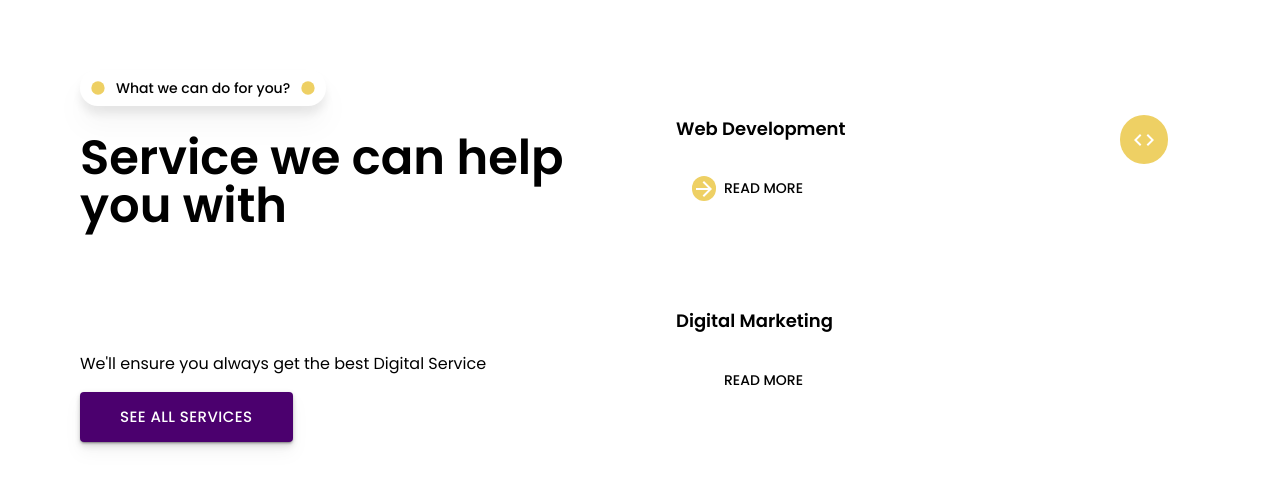
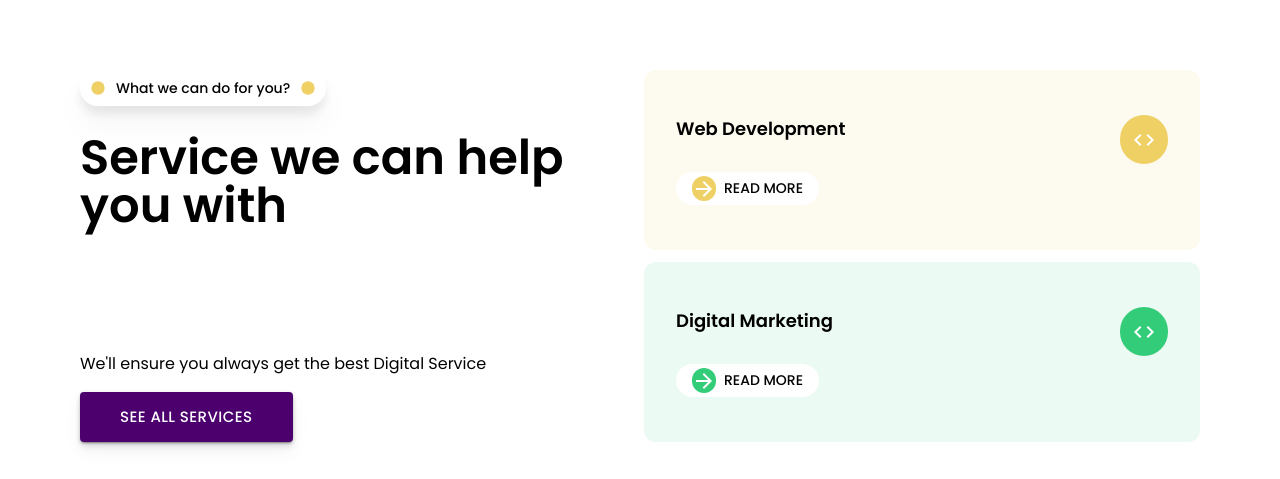
Before and after one commit to abhisonar/adytronic-media, a React (Create React App) app: page / in a window 1280 px wide. Shown: the part 1016-1495 px from the top of the page. Built offline with nearby package versions, Linux system fonts and the light colour scheme.

Commit message:
changed service hover ui

```diff
--- a/src/app/home/service-section/service-section.component.tsx
+++ b/src/app/home/service-section/service-section.component.tsx
@@ -35,19 +35,20 @@ const ServicesSection = () => {
       <div className="flex flex-col gap-3 mt-5 w-full lg:items-end basis-1/2 lg:mt-0">
         {SERVICES_DATA.map((item, index) => (
           <div
-            className={`flex flex-col gap-2 p-3 justify-center w-full  bg-${item.statusColor}-lighter rounded-xl max-w-[700px] lg:h-[180px] lg:p-8 lg:justify-center `}>
+            className={`flex flex-col gap-2 p-3 justify-center w-full  ${item.bgColor} rounded-xl max-w-[700px] lg:h-[180px] lg:p-8 lg:justify-center `}
+            key={index}>
             <div className="flex justify-between">
               <span className="font-semibold text-md lg:text-lg">{item.title}</span>
-              <div className={`bg-${item.statusColor}-default p-3 rounded-full text-white text-md`}>
+              <div className={` ${item.iconBgColor} p-3 rounded-full text-white text-md`}>
                 {item.icon}
               </div>
             </div>
             <div className="flex gap-2 items-center bg-white w-fit px-4 py-1 rounded-full cursor-pointer">
-              <div className={`bg-${item.statusColor}-default text-white rounded-full`}>
+              <div className={` ${item.iconBgColor} text-white rounded-full`}>
                 <ArrowForwardIcon />
               </div>
               <span
-                className={`text-sm font-medium transition-all duration-300 hover:text-${item.statusColor}-default`}>
+                className={`text-sm font-medium transition-all duration-300 hover:${item.textColor}`}>
                 READ MORE
               </span>
             </div>
--- a/src/shared/data/services.data.tsx
+++ b/src/shared/data/services.data.tsx
@@ -5,7 +5,9 @@ interface IServiceData {
   title: string;
   icon: React.ReactElement;
   readMoreLink?: string;
-  statusColor?: string;
+  textColor?: string;
+  bgColor?: string;
+  iconBgColor?: string;
 }
 
 export const SERVICES_DATA: IServiceData[] = [
@@ -13,12 +15,16 @@ export const SERVICES_DATA: IServiceData[] = [
     slug: "web-development",
     title: "Web Development",
     icon: <CodeIcon />,
-    statusColor: "warn",
+    textColor: "text-warn-default",
+    bgColor: "bg-warn-lighter",
+    iconBgColor: "bg-warn-default",
   },
   {
     slug: "digital-marketing",
     title: "Digital Marketing",
     icon: <CodeIcon />,
-    statusColor: "success",
+    textColor: "text-success-default",
+    bgColor: "bg-success-lighter",
+    iconBgColor: "bg-success-default",
   },
 ];
```
